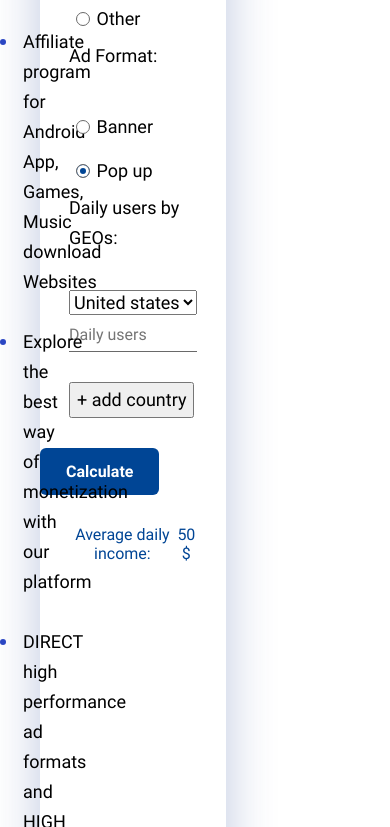
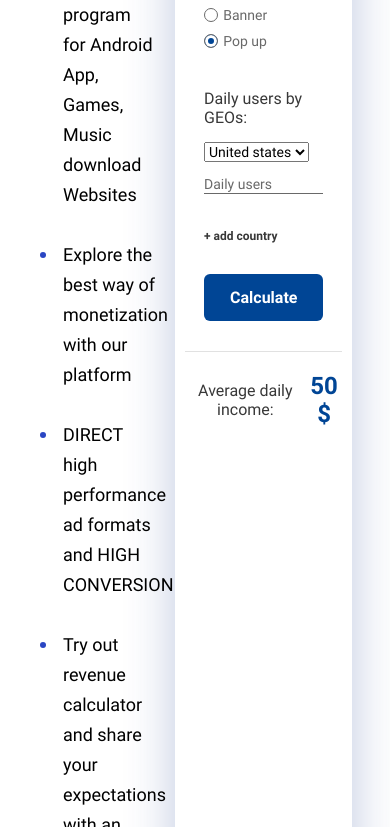
Before and after one commit to TMaksimovich/adg, a website: page src/calculator.html in a window 390 px wide. Shown: the part 432-1259 px from the top of the page. Drawn offline with nearby package versions, Linux system fonts and the light colour scheme; files that its build step writes are made by us from their sources.

Commit message:
calculator

```diff
--- a/src/calculator.html
+++ b/src/calculator.html
@@ -18,7 +18,7 @@
 
 		//= html/_header.html
 
-		<main class="form-page grid grid-columns">
+		<main class="calculator-page grid grid-columns">
 			<div class="info-column">
 				<h1>Grow revenue with Ad Geyser</h1>
 				<ul>
@@ -81,7 +81,9 @@
 							<p>Daily users by GEOs:</p>
 						</div>
 
-						<div class="box-field box-field-half">
+						<div class="box-field-half">
+
+							<div class="box-field">
 								<select name="sources" id="sources" class="custom-select sources" placeholder="Choose country">
 									<option value="United states" selected>United states</option>
 									<option value="Italy">Italy</option>
@@ -89,14 +91,21 @@
 									<option value="Sweden">Sweden</option>
 								</select>
 
-							<input type="text" name="users" id="users" class="form-control" placeholder="Daily users">
+								<div class="group">
+									<input type="text" name="users" id="users" class="form-control">
+									<label>Daily users</label>
+								</div>
 							</div>
 
 							<button class="btn-add-fields">+ add country</button>
+
+						</div>
 					</div>
 			    </div>
 
+			    <div class="form-btn-box">
 			    	<button type="submit" class="btn btn--blue">Calculate</button>
+			    </div>
 
 			    <div class="form-footer form-footer-border">
 			    	<p>Average daily income:</p>
--- a/src/js/main.js
+++ b/src/js/main.js
@@ -1,3 +1,4 @@
 //= parts/_viewport.js
 //= parts/_menu.js
 //= parts/_slider.js
+//= parts/_form.js
--- a/src/sass/blocks/_form.scss
+++ b/src/sass/blocks/_form.scss
@@ -2,9 +2,6 @@
 	grid-column: col-start 1 / span 12;
 	width: 375px;
 	justify-self: center;
-	#website {
-		margin-bottom: 22px;
-	}
 	#terms {
 		vertical-align: middle;
 	}
@@ -59,6 +56,36 @@ input[type="password"] {
 	width: 100%;
 	margin-bottom: 30px;
 }
+.group {
+	position: relative;
+	margin-bottom: 25px;
+	input {
+		margin-bottom: 0;
+	}
+	label {
+		position: absolute;
+		font-size: 16px;
+		line-height: 19px;
+		color: #696969;
+		font-weight: 400;
+		pointer-events: none;
+		left: 0;
+		bottom: 7px;
+		width: 100%;
+		transform: translate3d(0, 5px, 0) scale(1);
+		transition: transform cubic-bezier(0.25, 0.8, 0.25, 1) 0.25s;
+		transform-origin: left top;
+	}
+	input.used ~ label,
+	textarea.used ~ label {
+		transform: translate3d(0, -20px, 0) scale(0.75);
+		display: block;
+	}
+	input:focus ~ label,
+	textarea:focus ~ label {
+		transform: translate3d(0, -20px, 0) scale(0.75);
+	}
+}
 .terms-field {
 	font-size: 14px;
 	line-height: 16px;
@@ -74,16 +101,26 @@ input[type="password"] {
 	justify-content: space-around;
 	padding: 30px 29px;
 }
+.form-footer-border {
+	border-top: 1px solid rgba(105, 105, 105, 0.2);
+	margin: 0 10px;
+}
 
 .label-radio {
 	display: flex;
 	cursor: pointer;
 	position: relative;
 	overflow: hidden;
+	margin-right: 25px;
+	font-size: 14px;
+	line-height: 16px;
+	color: #696969;
+	&:last-child {
+		margin-right: 0;
+	}
 	span {
 		display: flex;
 		align-items: center;
-		padding: 0.375em 0.75em 0.375em 0.375em;
 		border-radius: 99em;
 		transition: 0.25s ease;
 		&:before {
@@ -110,9 +147,177 @@ input[type="radio"] {
 	}
 }
 
+.calculator-form {
+	max-width: 488px;
+	.form-body {
+		padding-bottom: 25px;
+	}
+	.form-footer {
+		color: #383838;
+		justify-content: space-between;
+		padding-top: 20px;
+		align-items: center;
+		p {
+			margin-bottom: 0;
+		}
+		.cost {
+			font-weight: bold;
+			font-size: 24px;
+			line-height: 28px;
+			color: $main-color;
+		}
+	}
+	.input-group {
+		display: flex;
+		flex-wrap: wrap;
+		margin-bottom: 30px;
+		&:last-child {
+			margin-bottom: 0;
+		}
+	}
+	.name-field {
+		font-size: 16px;
+		line-height: 19px;
+		color: #383838;
+		width: 33%;
+		padding-right: 45px;
+		p {
+			margin-bottom: 0;
+		}
+	}
+	.box-field {
+		display: flex;
+	}
+	.btn-add-fields {
+		color: #383838;
+		border: none;
+		background-color: transparent;
+		font-size: 12px;
+		font-weight: 700;
+		line-height: 14px;
+		text-align: left;
+		padding: 0;
+		outline: none;
+	}
+	.box-field-half {
+		width: 66.6%;
+		select,
+		input,
+		label,
+		.custom-select-wrapper {
+			font-size: 14px;
+			line-height: 16px;
+		}
+		.custom-select-wrapper {
+			margin-right: 28px;
+			width: 55%;
+			margin-top: 16px;
+		}
+		.group {
+			width: 45%;
+			margin-left: 28px;
+		}
+	}
+	.form-btn-box {
+		display: flex;
+		justify-content: flex-end;
+		padding: 0 29px 30px;
+	}
+}
+.custom-select-trigger {
+	font-size: 14px;
+	line-height: 16px;
+	color: #696969;
+	border-bottom: 1px solid #696969;
+	display: block;
+	padding-right: 20px;
+	position: relative;
+	cursor: pointer;
+	&:after {
+		content: '';
+		width: 0;
+		height: 0;
+		position: absolute;
+		bottom: 0;
+		right: 0;
+		border-style: solid;
+		border-width: 5px 3px;
+		border-color: #696969 transparent transparent transparent;
+	}
+}
+.custom-options {
+	display: none;
+	position: absolute;
+	top: 15px;
+	left: 0;
+	width: 100%;
+	background-color: #fff;
+	z-index: 10;
+	box-shadow: 0px 0px 25px rgba(41, 71, 150, .1);
+	padding: 20px;
+	border-radius: 9px;
+	margin-top: 10px;
+	li {
+		margin-bottom: 10px;
+		padding-left: 0;
+		color: #696969;
+		cursor: pointer;
+		&:before {
+			display: none;
+		}
+	}
+}
+.custom-select {
+	position: relative;
+	&.opened {
+		.custom-options {
+			display: block;
+		}
+	}
+}
+
+
 @media (max-width: 520px) {
 	.sign-up-form {
 		width: 100%;
+	}
+}
+
+@media (max-width: 560px) {
+	.calculator-form {
+		.form-footer {
+			padding: 20px 0 30px;
+		}
+		.name-field {
+			width: 100%;
+			padding-right: 0;
+			margin-bottom: 15px;
+		}
+		.box-field {
+			flex-wrap: wrap;
+		}
+		.label-radio {
+			margin-bottom: 10px;
+		}
+		.box-field-half {
+			width: 100%;
+			.custom-select-wrapper {
+				width: 100%;
+				margin-right: 0;
+				margin-top: 0;
+				margin-bottom: 30px;
+			}
+			.group {
+				width: 100%;
+				margin-left: 0;
+			}
+			.box-field {
+				margin-bottom: 20px;
+				&:last-of-type {
+					margin-bottom: 0;
+				}
+			}
+		}
 	}
 }
 
--- a/src/sass/blocks/_page.scss
+++ b/src/sass/blocks/_page.scss
@@ -18,6 +18,28 @@
 }
 // end Формы
 
+// Калькулятор
+.calculator-page {
+	padding: 95px 0 107px;
+}
+.info-column {
+	grid-column: col-start 2 /span 4;
+	h1 {
+		text-align: left;
+		margin-top: 5px;
+		margin-bottom: 0;
+	}
+	.btn {
+		margin: auto;
+		display: block;
+		width: 182px;
+	}
+}
+.calculator-form {
+	grid-column: col-start 7 /span 5;
+}
+// end Калькулятор
+
 @media (max-width: 991px) {
 	.terms-page {
 		padding-top: 20px;
@@ -26,14 +48,31 @@
 			grid-column: col-start 1 /span 2;
 		}
 	}
-	.form-page {
+	.form-page,
+	.calculator-page {
 		padding-top: 40px;
 		padding-bottom: 40px;
 	}
+	.info-column,
+	.calculator-form {
+		grid-column: col-start 1 /span 2;
+	}
+	.info-column {
+		margin-bottom: 70px;
+	}
+	.calculator-form {
+		justify-self: center;
+	}
 }
 
-@media(max-width:1199px){
 
+@media(max-width:1260px){
+	.info-column {
+		grid-column: col-start 1 /span 5;
+	}
+	.calculator-form {
+		grid-column: col-start 6 /span 7;
+	}
 }
 
 @media(max-width:1460px){
```
Also changed, not shown: src/js/parts/_form.js (added, +57 -0 lines), src/sign-up.html (+20 -5 lines). Lines whose indentation alone changed are shown as unchanged.
